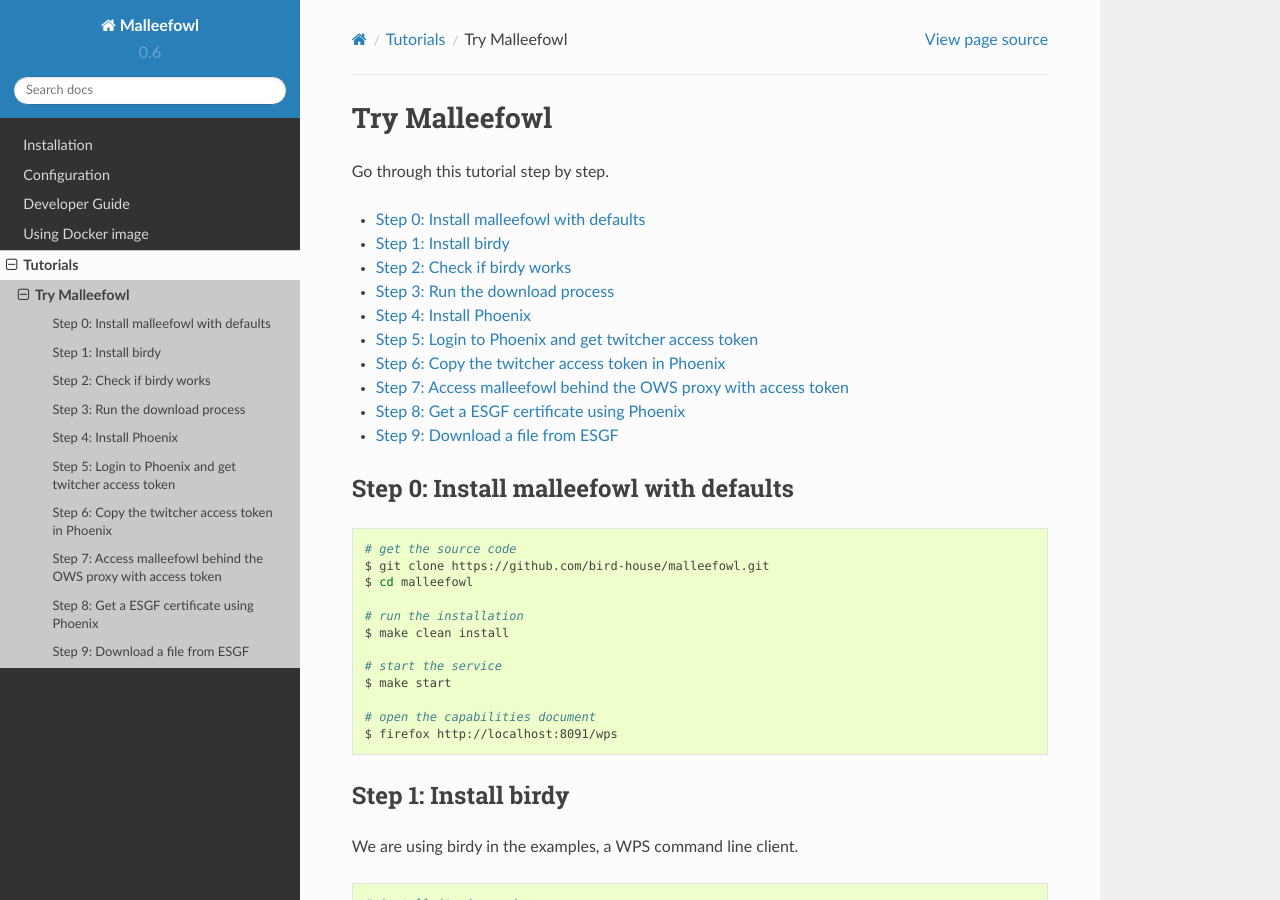
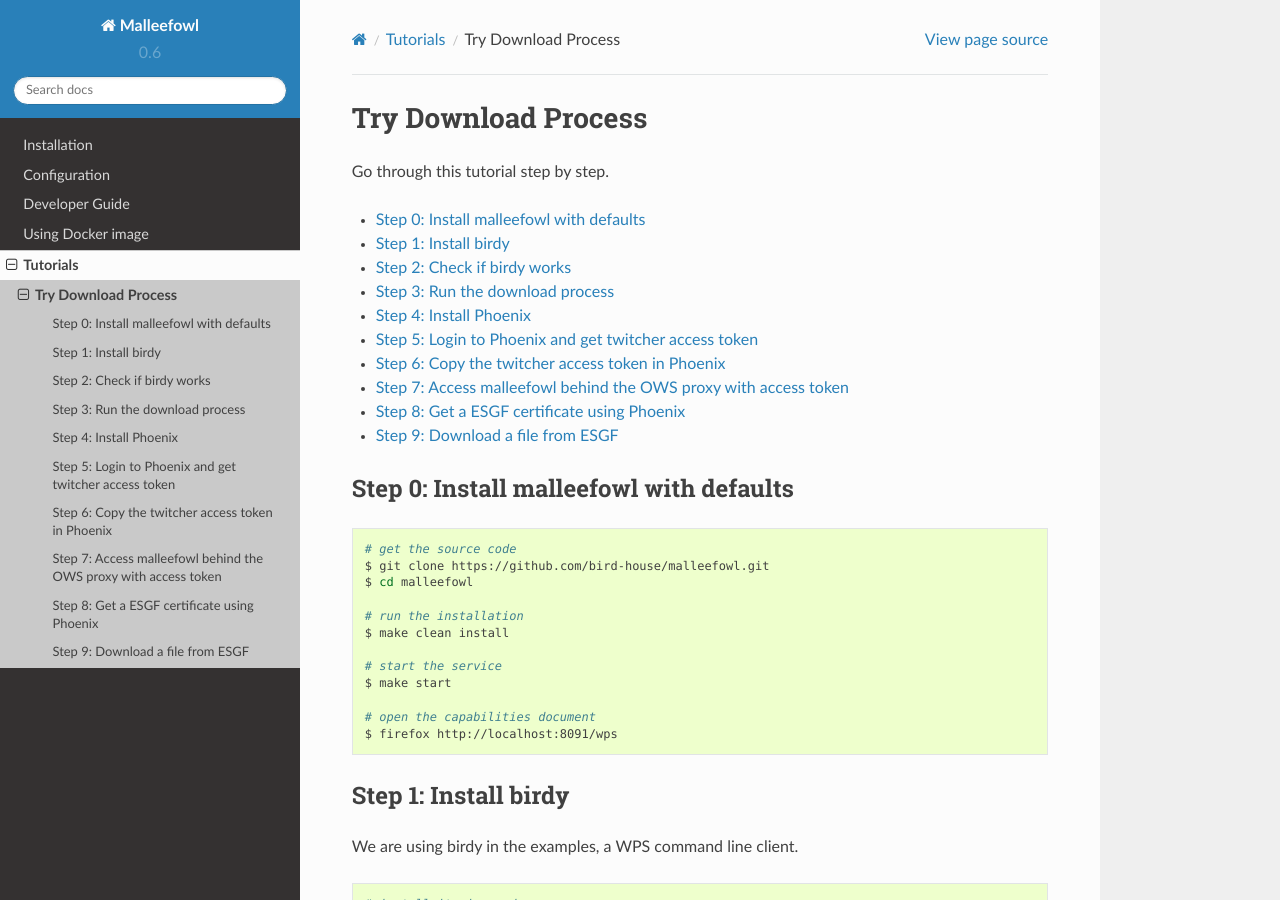
Before and after one commit to bird-house/malleefowl, a Sphinx documentation site: the page built from docs/source/tutorials/try_download.rst, in a window 1280 px wide and 900 px high. Built offline with Sphinx 7.4.7 and the Read the Docs theme 2.0.0, drawn with Linux system fonts in a browser that asks for light colours.

Commit message:
renamed tutorial

```diff
--- a/docs/source/tutorials/index.rst
+++ b/docs/source/tutorials/index.rst
@@ -4,4 +4,4 @@
 .. toctree::
    :maxdepth: 1
 
-   try_malleefowl
+   try_download
--- a/docs/source/tutorials/try_malleefowl.rst
+++ b/docs/source/tutorials/try_download.rst
@@ -1,5 +1,5 @@
-Try Malleefowl
-==============
+Try Download Process
+====================
 
 Go through this tutorial step by step.
 
```
